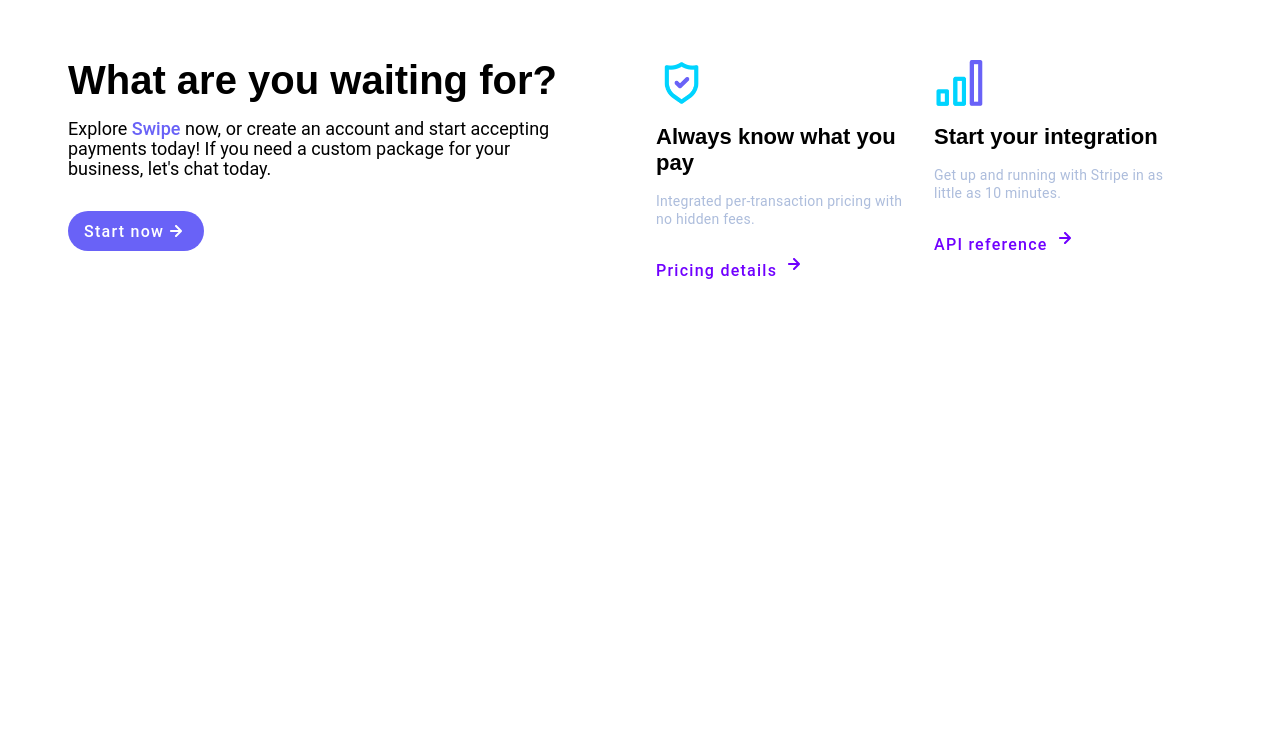
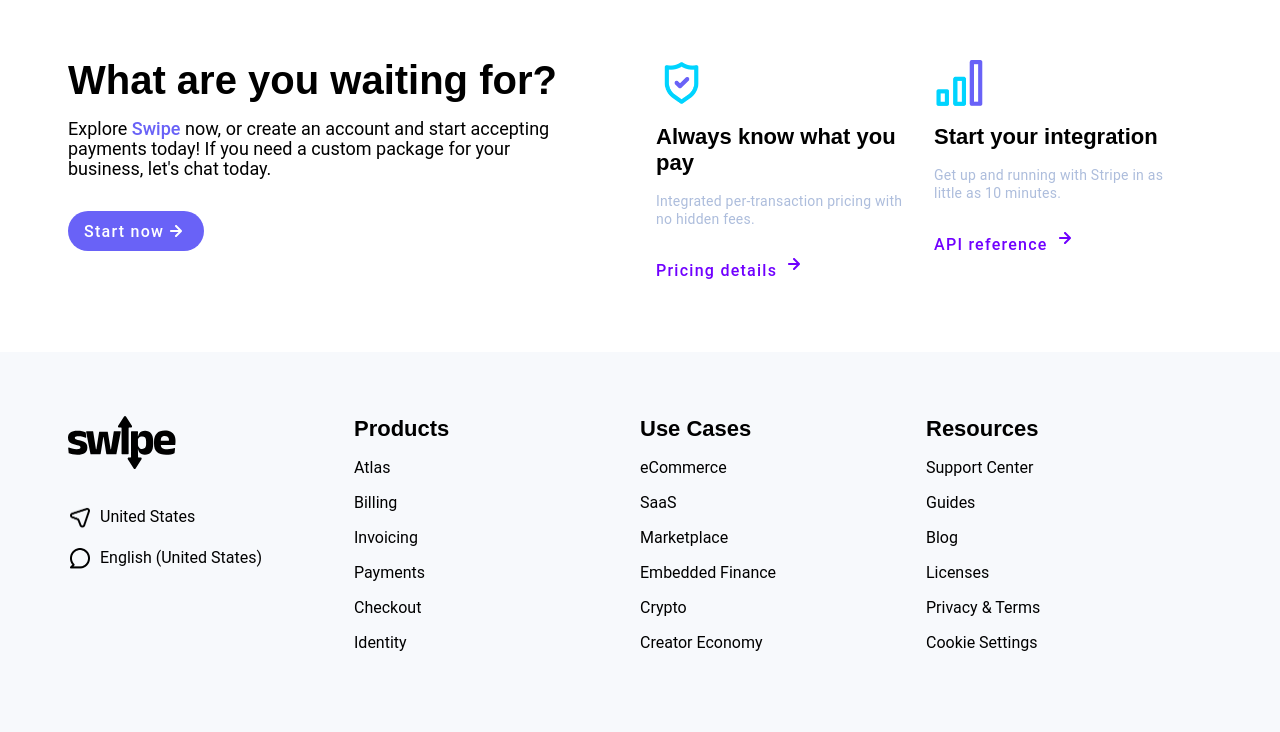
Before and after one commit to jsmrk/swipe, a plain HTML site: page index.html in a window 1280 px wide. Shown: the part 5187-5919 px from the top of the page. Before the commit the page ends 5603 px from the top, so only its background shows below. Drawn offline with Linux system fonts and the light colour scheme.

Commit message:
footer added

```diff
--- a/index.css
+++ b/index.css
@@ -61,7 +61,7 @@
 /* GENERAL SETTINGS */
 
 main {
-  margin: var(--spacing-xl) 0;
+  margin: var(--spacing-xl) 0 0 0;
   width: 100%;
 }
 
@@ -679,3 +679,64 @@ p {
 .getting-started-section .col-right .card .secondary-btn {
   color: var(--purple-2);
 }
+
+/* *********************** */
+/* VIRTUAL EVENTS SECTION */
+.footer {
+  display: flex;
+  width: 100%;
+  justify-content: center;
+  background-color: var(--bg-light);
+  padding: var(--spacing-xl) 0;
+}
+
+.footer .section-container {
+  display: flex;
+}
+
+.footer .col {
+  width: 25%;
+}
+
+.footer-logo {
+  max-width: 108px;
+  margin: 0 0 var(--spacing-md) 0;
+}
+
+.footer .icon-link {
+  display: flex;
+  align-items: center;
+  margin: var(--spacing-md) 0;
+}
+
+.footer .icon-link img {
+  width: 24px;
+  margin-right: var(--spacing-sm);
+}
+
+.footer .col ul {
+  list-style: none;
+  padding: 0;
+}
+
+.footer .col ul li {
+  margin: var(--spacing-md) 0;
+}
+
+.footer .col a {
+  color: var(--text-dark);
+  font-weight: normal;
+}
+
+.footer .col a:hover {
+  text-decoration: underline;
+  color: var(--purple-1);
+}
+
+footer h3 {
+  font-family: var(--heading-font);
+  font-weight: 700;
+  font-size: var(--h6-size);
+  margin: 0;
+  width: 100%;
+}
--- a/index.html
+++ b/index.html
@@ -361,6 +361,55 @@
           </div>
         </div>
       </div>
+
+      <footer class="footer">
+        <div class="section-container">
+          <div class="col">
+            <img class="footer-logo" src="assets/logo-dark.svg" alt="" />
+            <div class="icon-link">
+              <img src="assets/location-icon.png" alt="location icon" />
+              <a href="#">United States</a>
+            </div>
+            <div class="icon-link">
+              <img src="assets/comment-icon.png" alt="comment icon" />
+              <a href="#">English (United States)</a>
+            </div>
+          </div>
+          <div class="col">
+            <h3>Products</h3>
+            <ul>
+              <li><a href="#">Atlas</a></li>
+              <li><a href="#">Billing</a></li>
+              <li><a href="#">Invoicing</a></li>
+              <li><a href="#">Payments</a></li>
+              <li><a href="#">Checkout</a></li>
+              <li><a href="#">Identity</a></li>
+            </ul>
+          </div>
+          <div class="col">
+            <h3>Use Cases</h3>
+            <ul>
+              <li><a href="#">eCommerce</a></li>
+              <li><a href="#">SaaS </a></li>
+              <li><a href="#">Marketplace</a></li>
+              <li><a href="#">Embedded Finance</a></li>
+              <li><a href="#">Crypto</a></li>
+              <li><a href="#">Creator Economy</a></li>
+            </ul>
+          </div>
+          <div class="col">
+            <h3>Resources</h3>
+            <ul>
+              <li><a href="#">Support Center</a></li>
+              <li><a href="#">Guides </a></li>
+              <li><a href="#">Blog</a></li>
+              <li><a href="#">Licenses</a></li>
+              <li><a href="#">Privacy & Terms</a></li>
+              <li><a href="#">Cookie Settings</a></li>
+            </ul>
+          </div>
+        </div>
+      </footer>
     </main>
   </body>
 </html>
```
